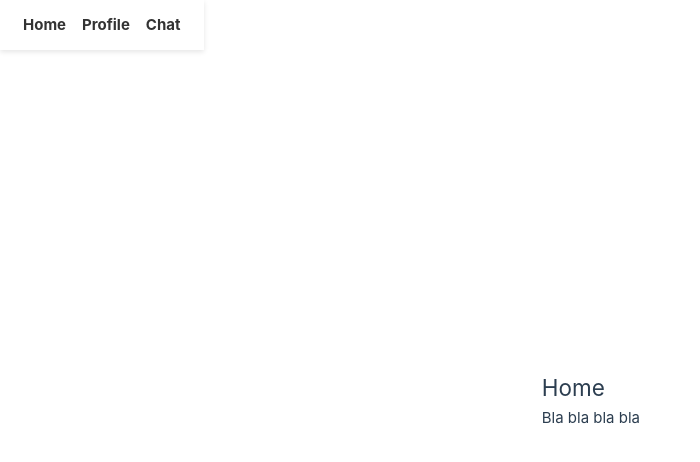
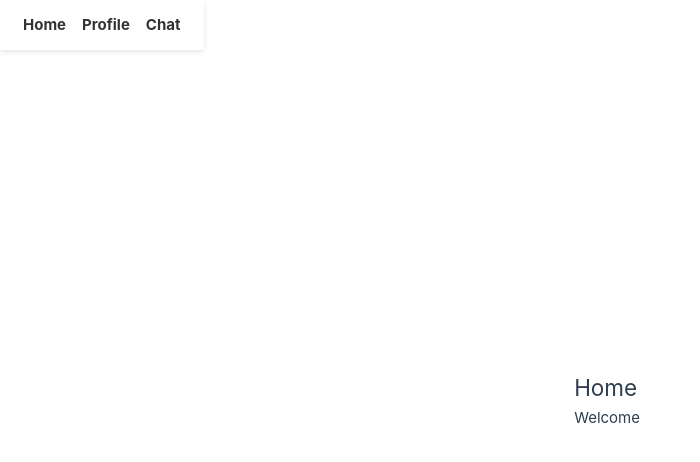
Before and after one commit to Cathrine-cat/Women-s-Football-Application, a Vue app: page /home in a window 1280 px wide. Shown: the top 462 px of the page, without its empty margins (0-700 px from the left). Built offline with nearby package versions, Linux system fonts and the light colour scheme; the HTML template or start-up script is replaced by a standard one.

Commit message:
second commit

```diff
--- a/src/views/HomeView.vue
+++ b/src/views/HomeView.vue
@@ -1,7 +1,7 @@
 <template>
   <div class="home-page">
     <h2>Home</h2>
-    <p>Bla bla bla bla</p>
+    <p>Welcome </p>
 
   </div>
 </template>
```
